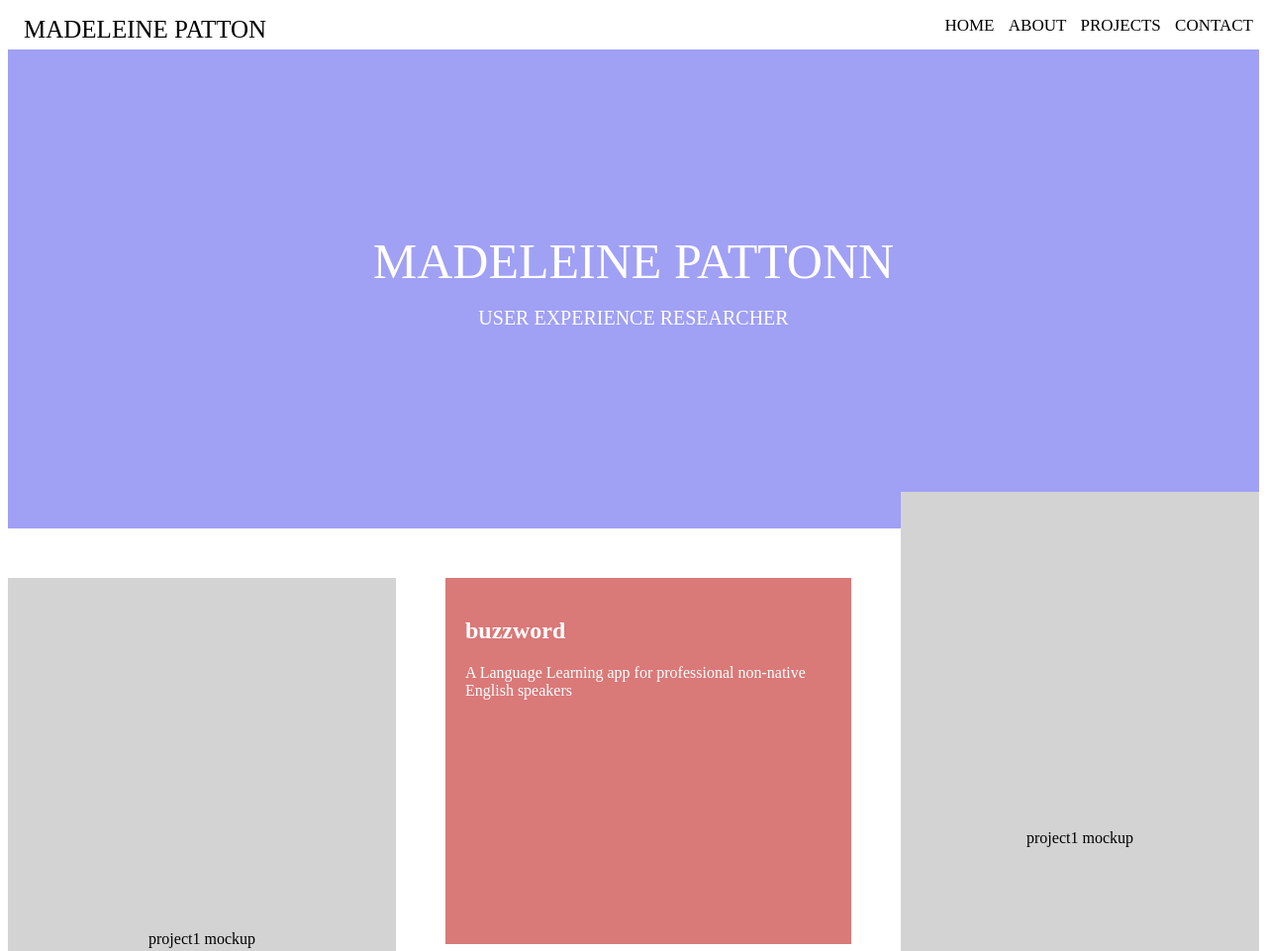
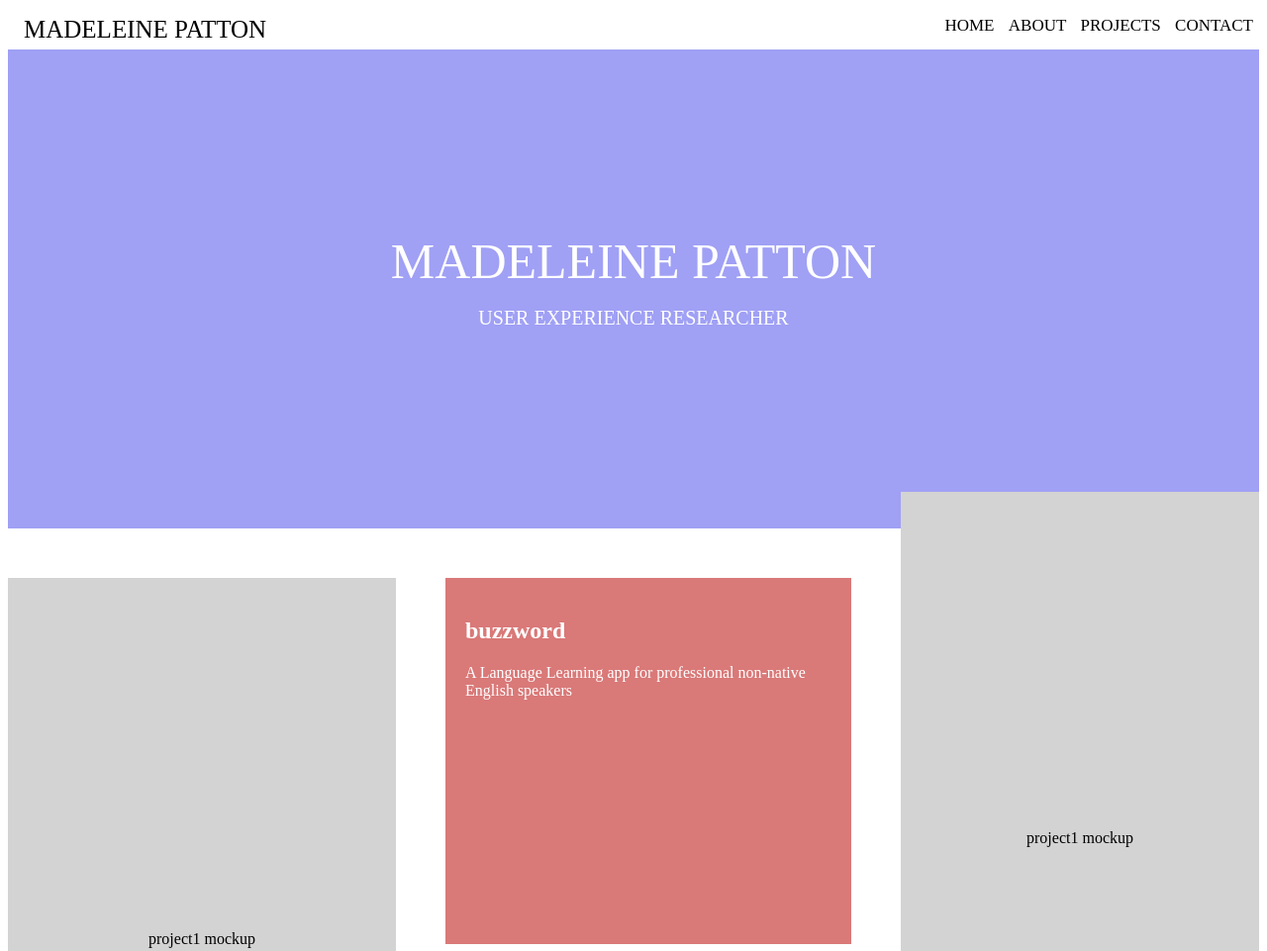
Before and after one commit to mbatespatton/mbatespatton.github.io, a plain HTML site: page index.html in a window 1280 px wide. Shown: the top 961 px of the page at 99% size. Drawn offline with Linux system fonts and the light colour scheme.

Commit message:
reversing that test

```diff
--- a/index.html
+++ b/index.html
@@ -21,7 +21,7 @@
         </header>
         <div class="content">
             <section class="heroImg">
-                <h1>Madeleine Pattonn</h1>
+                <h1>Madeleine Patton</h1>
                 <h2>User Experience Researcher</h2>
             </section>
             <section class="project-row" style="margin-top: -37px">
```
